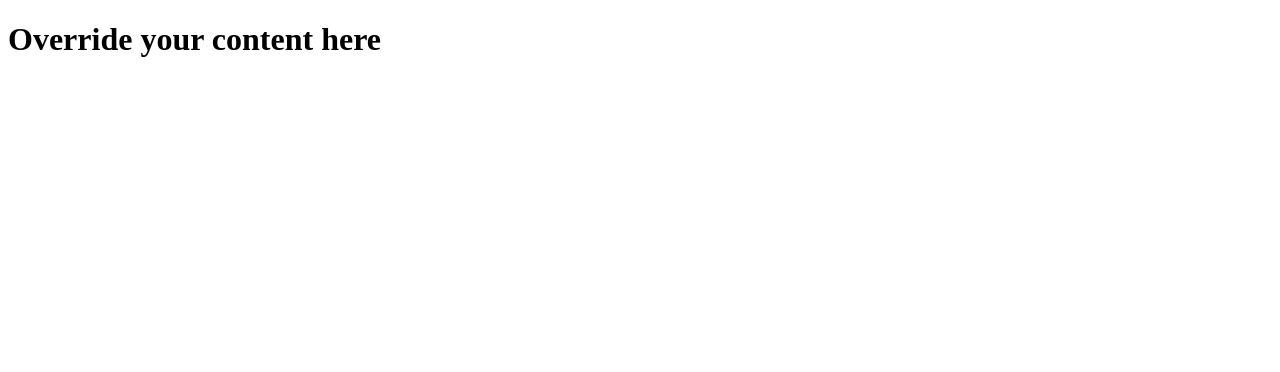
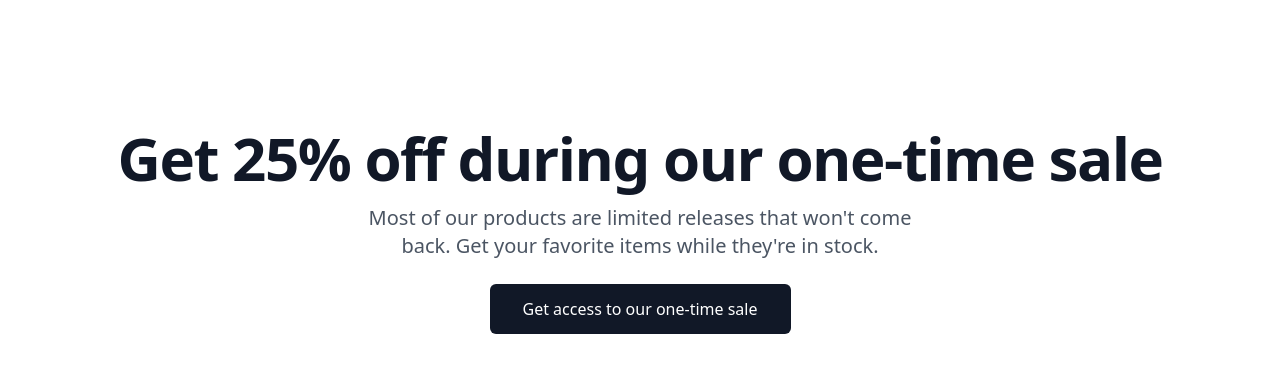
Before and after one commit to stephtran97/nnpp-homework, a React (Vite) app in the folder react-js-project/: page / in a window 1280 px wide. Shown: the top 372 px of the page. Built offline with nearby package versions, Linux system fonts and the light colour scheme.

Commit message:
homework: exercises 1 ex3

```diff
--- a/react-js-project/package.json
+++ b/react-js-project/package.json
@@ -14,6 +14,9 @@
     "react-dom": "^18.3.1"
   },
   "devDependencies": {
+    "autoprefixer": "10.4.14",
+    "postcss": "8.4.27",
+    "tailwindcss": "3.3.3",
     "@eslint/js": "^9.9.0",
     "@types/react": "^18.3.3",
     "@types/react-dom": "^18.3.0",
--- /dev/null
+++ b/react-js-project/postcss.config.cjs
@@ -0,0 +1,6 @@
+module.exports = {
+  plugins: {
+    tailwindcss: {},
+    autoprefixer: {}
+  }
+};
--- a/react-js-project/src/App.jsx
+++ b/react-js-project/src/App.jsx
@@ -1,5 +1,38 @@
-function App() {
-  return <h1>Override your content here</h1>;
+import React from 'react';
+
+const saleOpen = {
+  heading: 'Get 25% off during our one-time sale',
+  description:
+    "Most of our products are limited releases that won't come back. Get your favorite items while they're in stock.",
+  href: '/one-time-sale'
+};
+
+const saleClosed = {
+  heading: 'Oops, you just missed out on our big sale!',
+  description: 'Now everything you like is back at full price. Sorry!'
+};
+
+export default function Callout() {
+  const isSaleOpen = true;
+
+  return (
+    <section className='section'>
+      <div className='section-wrapper'>
+        <h2 className='section-heading'>
+          {isSaleOpen ? saleOpen.heading : saleClosed.heading}
+        </h2>
+        <p className='section-description'>
+          {isSaleOpen ? saleOpen.description : saleClosed.description}
+        </p>
+        {isSaleOpen && (
+          <a
+            href={saleOpen.href}
+            className='section-link'
+          >
+            Get access to our one-time sale
+          </a>
+        )}
+      </div>
+    </section>
+  );
 }
-
-export default App;
--- /dev/null
+++ b/react-js-project/src/index.css
@@ -0,0 +1,23 @@
+@tailwind base;
+@tailwind components;
+@tailwind utilities;
+
+.section {
+  @apply relative mx-auto flex max-w-7xl flex-col items-center px-4 pt-32 text-center sm:px-6 lg:px-8;
+}
+
+.section-wrapper {
+  @apply mx-auto max-w-2xl lg:max-w-none;
+}
+
+.section-heading {
+  @apply text-4xl font-bold tracking-tight text-gray-900 sm:text-5xl lg:text-6xl;
+}
+
+.section-description {
+  @apply mx-auto mt-4 max-w-xl text-xl text-gray-600;
+}
+
+.section-link {
+  @apply mt-6 inline-block w-full rounded-md border border-transparent bg-gray-900 px-8 py-3 font-medium text-white hover:bg-gray-800 sm:w-auto;
+}
--- a/react-js-project/src/main.jsx
+++ b/react-js-project/src/main.jsx
@@ -1,6 +1,7 @@
 import { StrictMode } from 'react';
 import { createRoot } from 'react-dom/client';
 import App from './App.jsx';
+import './index.css';
 
 createRoot(document.getElementById('root')).render(
   <StrictMode>
--- /dev/null
+++ b/react-js-project/tailwind.config.js
@@ -0,0 +1,8 @@
+/** @type {import('tailwindcss').Config} */
+export default {
+  content: ['./index.html', './src/**/*.{js,ts,jsx,tsx}'],
+  theme: {
+    extend: {},
+  },
+  plugins: [],
+};
```
Also changed, not shown: 1 other file (tests, documents, lock files or other folders).
